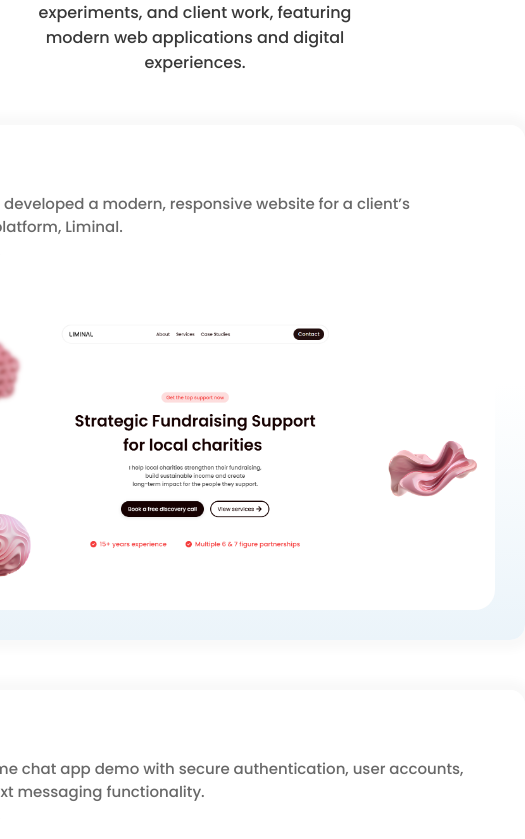
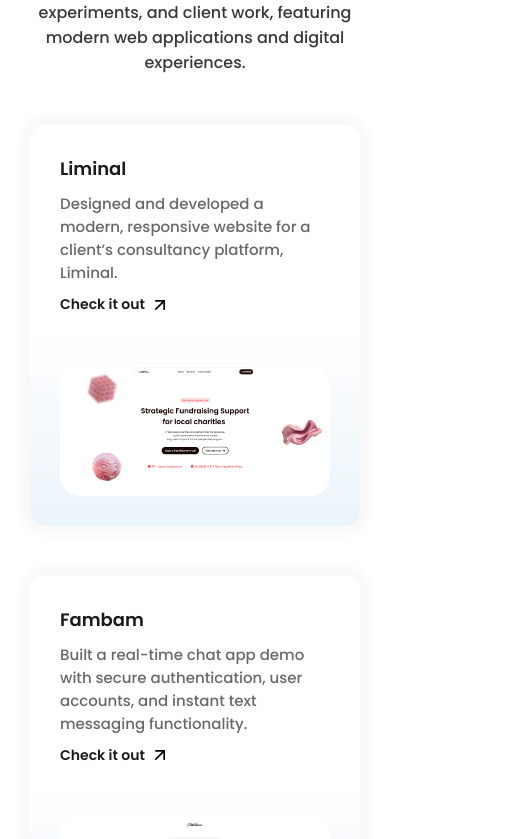
Before and after one commit to loumarzz01/Axen, a React (Vite) app: page / in a window 390 px wide. Shown: the part 1400-2239 px from the top of the page, 525 px wide, since content can reach past the window. Built offline with nearby package versions, Linux system fonts and the light colour scheme.

Commit message:
mobile scaling fixed

```diff
--- a/src/components/home/Home.css
+++ b/src/components/home/Home.css
@@ -13,7 +13,6 @@
 
     text-align: center;
     padding-bottom: 60px;
-
 
 }
 
--- a/src/components/work/Work.css
+++ b/src/components/work/Work.css
@@ -36,8 +36,8 @@
 
 .item-box {
     display: flex;
-    width: 600px;
-
+    max-width: 600px;
+    min-width: 200px;
     border-radius: 15px;
     gap: 10px;
 
@@ -87,6 +87,10 @@
 
 .item-img {
     border-radius: 20px;
+    height: auto;
+    object-fit: cover;
+    display: block;
+    width: 100%;
 }
 
 .recent-work-subtitle {
--- a/src/components/work/Work.jsx
+++ b/src/components/work/Work.jsx
@@ -58,7 +58,9 @@ export default function Work() {
                             </a>
                             <ArrowUpRight className='link-arrow' size={20}/>
                         </div>
+
                         <img className='item-img' src={item.img}/>
+
 
                     </div>
                 ))}
```
